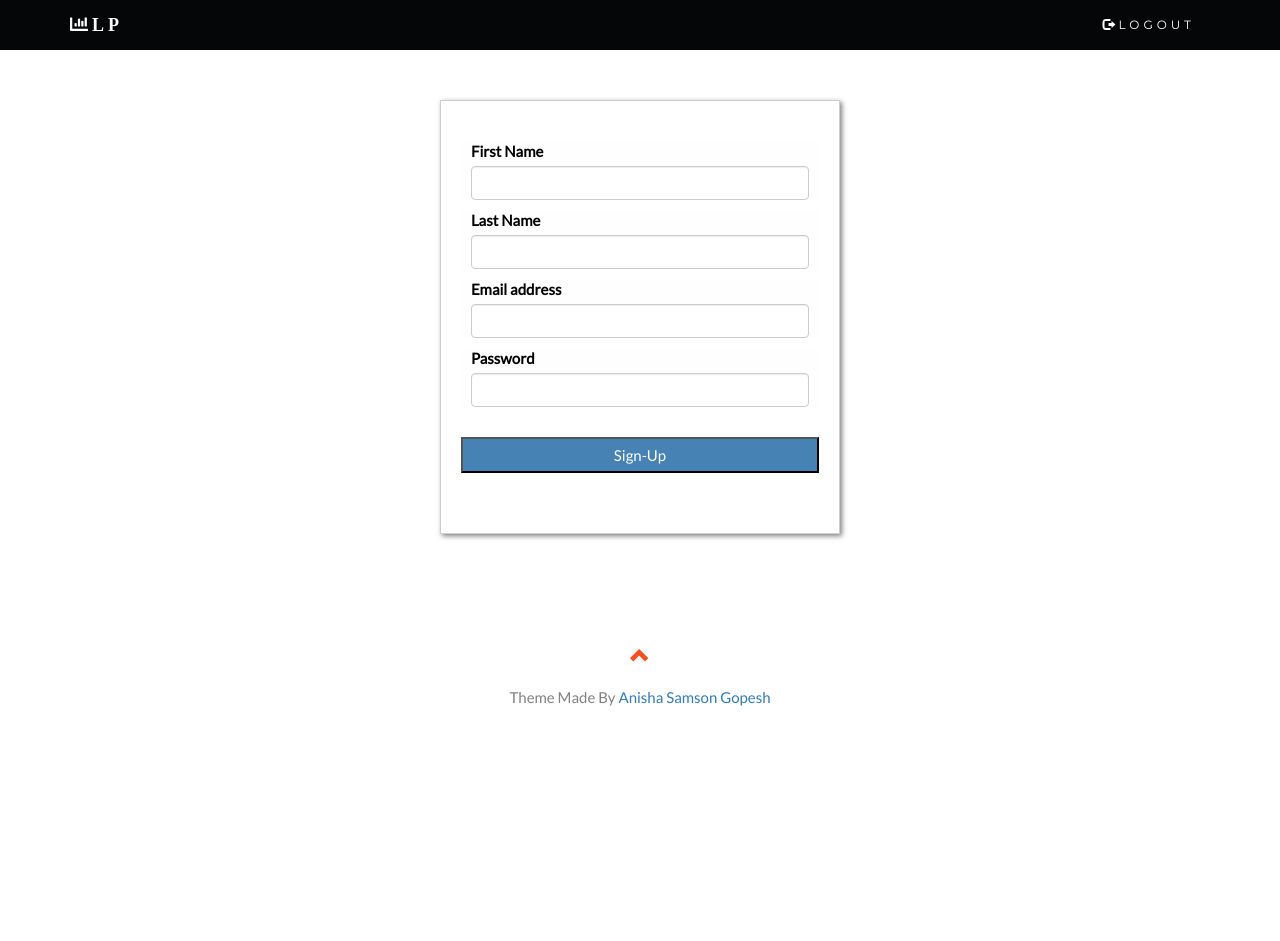
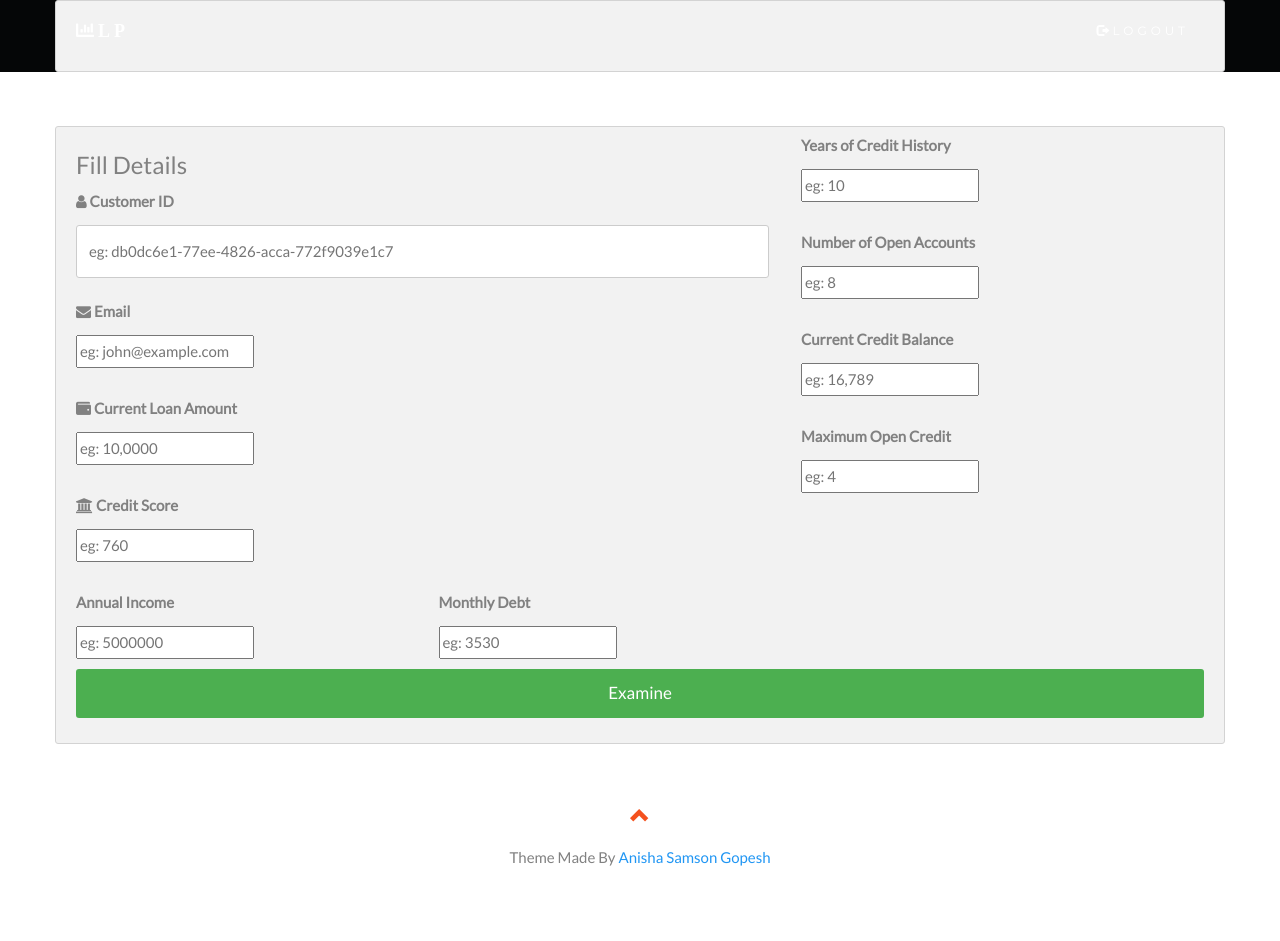
Before and after one commit to Gopesh2210/Loan-Predictor, a Flask app: page /generate in a window 1280 px wide. Before the commit the page ends 706 px from the top, so only its background shows below. Run offline with Flask 2, Linux system fonts and the light colour scheme; parts of the project's set-up code (start-up, migrations or seed data) failed here and were passed over; some libraries are stand-ins or nearby versions.

Commit message:
Changes in Main, Generate(GUI only), Tried adding database SQLAlchemy

```diff
--- a/LoanPrediction/main.py
+++ b/LoanPrediction/main.py
@@ -1,5 +1,8 @@
-from flask import Flask, render_template, url_for,request
-#from forms import RegistrationForm, LoginForm
+from flask import Flask, render_template, url_for,request, flash,redirect,session,logging,request
+from flask_sqlalchemy import SQLAlchemy
+from sqlalchemy import Column, Integer, String
+from flask_bcrypt import Bcrypt
+from forms import RegistrationForm, LoginForm
 import view as var
 import _pickle as pickle
 import json
@@ -8,6 +11,23 @@ pred_model = pickle.load(open('trainedModel.sav','rb'))
 app = Flask(__name__)
 
 app.config['SECRET_KEY'] = 'ee556c4ef73062527783828c5651fff6'
+app.config['SQLALCHEMY_DATABASE_URI'] = 'sqlite:///site.db'
+db = SQLAlchemy(app)
+bcrypt = Bcrypt(app)
+
+
+
+
+class User(db.Model):
+	id = db.Column(db.Integer, primary_key=True)
+	username = db.Column(db.String(20), nullable=False)
+	bank_name = db.Column(db.String(20), nullable=False)
+	email_addr = db.Column(db.String(50), unique=True, nullable=False)
+	password = db.Column(db.String(20), nullable=False)
+
+
+	def __repr__(self):
+		return f"User('{self.username}', '{self.bank_name}', '{self.email_addr}')"
 
 
 
@@ -18,9 +38,21 @@ def home():
 
 @app.route("/login", methods=['GET','POST'])
 def login():
-		#form = RegistrationForm()
+
+		if request.method == "POST":
+				username = request.form['username']
+				bank_name = request.form['bank_name']
+				email = request.form['email_addr']
+				password= request.form['password']
+				register = User(username = username, bank_name=bank_name, email_addr = email, password = password)
+				db.session.add(register)
+				db.session.commit()
+				return redirect(url_for("login"))
+				flash('You were successfully signed up')
+
 		if request.method == 'GET':
 			return render_template('login1.html', title='Login/Register')
+
 
 @app.route("/view", methods=['GET','POST'])
 def view():
@@ -44,4 +76,5 @@ def generate():
 
 
 if __name__ == '__main__':
+	db.create_all()
 	app.run(debug=True)
--- a/LoanPrediction/static/generate.css
+++ b/LoanPrediction/static/generate.css
@@ -1,3 +1,100 @@
+
+.row {
+  display: -ms-flexbox; /* IE10 */
+  display: flex;
+  -ms-flex-wrap: wrap; /* IE10 */
+  flex-wrap: wrap;
+  margin: 0 -16px;
+
+}
+
+.col-25 {
+  -ms-flex: 25%; /* IE10 */
+  flex: 25%;
+}
+
+.col-50 {
+  -ms-flex: 50%; /* IE10 */
+  flex: 50%;
+}
+
+.col-75 {
+  -ms-flex: 75%; /* IE10 */
+  flex: 75%;
+}
+
+.col-25,
+.col-50,
+.col-75 {
+  padding: 0 16px;
+}
+
+.container {
+  background-color: #f2f2f2;
+  padding: 5px 20px 15px 20px;
+  border: 1px solid lightgrey;
+  border-radius: 3px;
+}
+
+input[type=text] {
+  width: 100%;
+  margin-bottom: 20px;
+  padding: 12px;
+  border: 1px solid #ccc;
+  border-radius: 3px;
+}
+
+label {
+  margin-bottom: 10px;
+  display: block;
+
+}
+
+.icon-container {
+  margin-bottom: 20px;
+  padding: 7px 0;
+  font-size: 24px;
+}
+
+.btn {
+  background-color: #4CAF50;
+  color: white;
+  padding: 12px;
+  margin: 10px 0;
+  border: none;
+  width: 100%;
+  border-radius: 3px;
+  cursor: pointer;
+  font-size: 17px;
+}
+
+.btn:hover {
+  background-color: #45a049;
+}
+
+a {
+  color: #2196F3;
+}
+
+hr {
+  border: 1px solid lightgrey;
+}
+
+span.price {
+  float: right;
+  color: grey;
+}
+
+/* Responsive layout - when the screen is less than 800px wide, make the two columns stack on top of each other instead of next to each other (also change the direction - make the "cart" column go on top) */
+@media (max-width: 800px) {
+  .row {
+    flex-direction: column-reverse;
+  }
+  .col-25 {
+    margin-bottom: 20px;
+  }
+}
+
 
 #fglink:hover{
     color: aliceblue
--- a/LoanPrediction/static/login1.css
+++ b/LoanPrediction/static/login1.css
@@ -1,3 +1,5 @@
+
+
 
 #fglink:hover{
     color: aliceblue
--- a/LoanPrediction/templates/MainLayout.html
+++ b/LoanPrediction/templates/MainLayout.html
@@ -159,7 +159,7 @@
 
 
 <!--Feedback Section-->
-<div>
+<div id="feedback">
   <h2 class="text-center">What our customers say</h2>
 </div>
   <div id="myCarousel" class="carousel slide text-center" data-ride="carousel">
--- a/LoanPrediction/templates/generate.html
+++ b/LoanPrediction/templates/generate.html
@@ -1,6 +1,7 @@
 {%extends "layout.html" %}
 {%block link%}
 <link rel="stylesheet" type="text/css" href="{{ url_for('static', filename='generate.css') }}">
+<link rel="stylesheet" href="https://cdnjs.cloudflare.com/ajax/libs/font-awesome/4.7.0/css/font-awesome.min.css">
 {%endblock%}
 {%block nav_config%}
     <nav class="navbar navbar-default">
@@ -10,27 +11,72 @@
 {%endblock nav%}
 
 {%block content %}
-<div class="signup_container">
-    <form action="/signup"  method = "post">
-        <div class="form-group">
-                <label for="fname">First Name</label>
-                <input type="text" class="form-control" name="fname" id="fname" equired>
+
+  <br>
+  </br>
+<div class="row" >
+    <div class="col-75">
+      <div class="container">
+        <form action="/action_page.php">
+
+          <div class="row">
+            <div class="col-50">
+              <h3>Fill Details</h3>
+              <label for="cid"><i class="fa fa-user"></i> Customer ID</label>
+              <input type="text" id="cid" name="custid" placeholder="eg: db0dc6e1-77ee-4826-acca-772f9039e1c7" required>
+              <label for="email"><i class="fa fa-envelope"></i> Email</label>
+              <input type="email"  id="email" name="email" placeholder="eg: john@example.com" required>
+              <br></br>
+              <label for="lamt"><i class="fas fa-wallet"></i> Current Loan Amount</label>
+              <input type="number" id="lamt" name="amount" placeholder="eg: 10,0000" required>
+              <br></br>
+              <label for="cscore"><i class="fa fa-institution"></i> Credit Score</label>
+              <input type="number" id="cscore" name="cscore" placeholder="eg: 760" required>
+              <br></br>
+
+
+            <div class="row">
+               <div class="col-50">
+                  <label for="annualincome">Annual Income</label>
+                  <input type="number" id="annualincome" name="annualincome" placeholder="eg: 5000000" required>
                 </div>
-        <div class="form-group">
-                <label for="lname">Last Name</label>
-                <input type="text" class="form-control" name="lname" id="lname" required>
+
+                <div class="col-50">
+                  <label for="monthlydebt">Monthly Debt</label>
+                  <input type="number" id="monthlydebt" name="monthlydebt" placeholder="eg: 3530" required>
                 </div>
-        <div class="form-group">
-            <label for="emailLable">Email address</label>
-            <input type="text" class="form-control" id="emailLable" name="email" required>
               </div>
-        <div class="form-group">
-                <label for="pass">Password</label>
-                <input type="password" class="form-control" id="pass" name="password" required>
             </div>
-		<input id="submit_sp" type="submit" name="Submit" value="Sign-Up" >
-    <div class="g-recaptcha" data-sitekey="6LefQDYUAAAAALx7TGZcwmSqMeXkslfxf4YK2dbe"></div>
+
+
+            <div class="col-25">
+
+              <label for="yoch">Years of Credit History</label>
+              <input type="number" id="yoch" name="yearsofhistory" placeholder="eg: 10" required >
+              <br></br>
+              <label for="noa">Number of Open Accounts</label>
+              <input type="number" id="noa" name="openacc" placeholder="eg: 8" required>
+              <br></br>
+              <label for="ccb">Current Credit Balance</label>
+              <input type="number" id="ccb" name="creditbalance" placeholder="eg: 16,789" required>
+              <br></br>
+              <div class="row">
+                <div class="col-50">
+                  <label for="moc">Maximum Open Credit</label>
+                  <input type="number" id="moc" name="maxopencredit" placeholder="eg: 4" required>
+                </div>
+              </div>
+            </div>
+
+
+
+          </div>
+
+          <input type="submit" value="Examine" class="btn">
         </form>
+      </div>
+    </div>
+
   </div>
 
 
```
Also changed, not shown: LoanPrediction/templates/login1.html (+8 -6 lines), LoanPrediction/site.db (added), LoanPrediction/static/login.jpg (added), LoanPrediction/templates/image1.jpg (deleted), LoanPrediction/templates/location.jpg (deleted), LoanPrediction/templates/login.jpg (added). Lines whose indentation alone changed are shown as unchanged.
